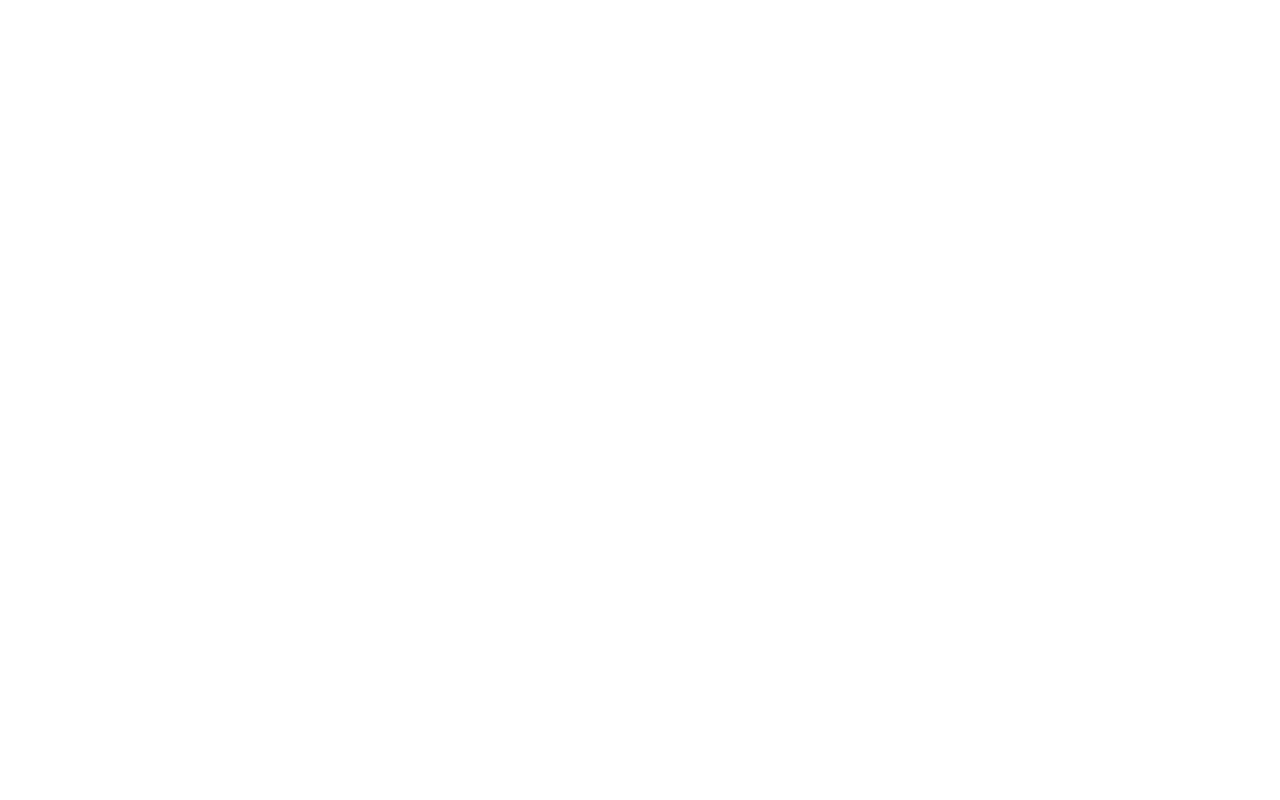
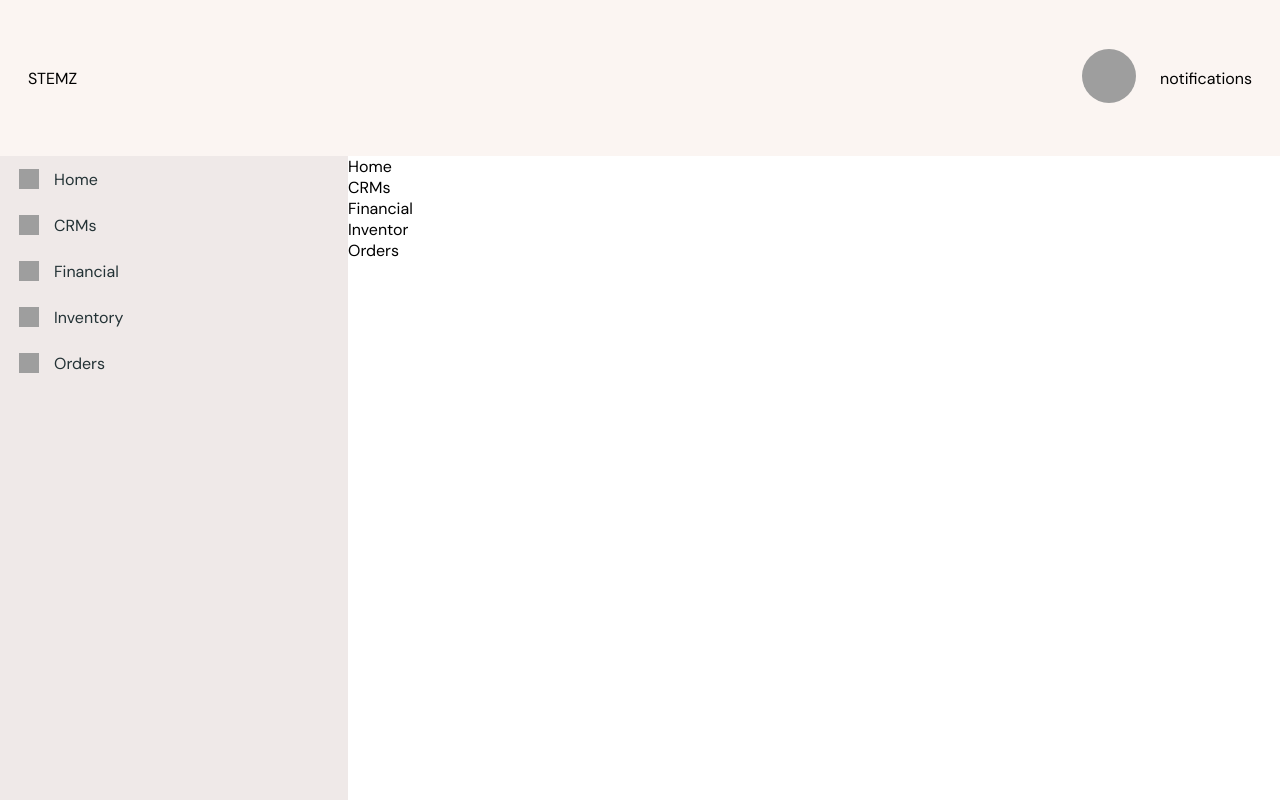
Before and after one commit to onlinetrainingconcepts/stemz-admin-dashboard, a website built with Vite: page index.html in a window 1280 px wide. Shown: the top 800 px of the page. Built offline with nearby package versions, Linux system fonts and the light colour scheme; grey boxes are pictures that could not be loaded.

Commit message:
feat: add initial markup and styles

```diff
--- a/index.html
+++ b/index.html
@@ -8,7 +8,89 @@
 		<title>Stemz Admin Dashboard</title>
 	</head>
 	<body>
-		<div id="app"></div>
+		<div id="app">
+			<div class="container">
+				<div class="admin-dashboard">
+					<header class="admin-dashboard__header">
+						<span>STEMZ</span>
+						<div class="user-notifications">
+							<div class="profile-pic">
+								<img
+									src="https://static-00.iconduck.com/assets.00/image-x-generic-symbolic-icon-256x256-irvzk21b.png"
+									alt=""
+									class="admin-dashboard__user-img"
+								/>
+							</div>
+							<div class="notifications">notifications</div>
+						</div>
+					</header>
+
+					<div class="admin-dashboard__nav-content">
+						<nav class="admin-dashboard__nav">
+							<button class="dashboard__nav--button" data-for-tab="1">
+								<img
+									src="https://static-00.iconduck.com/assets.00/image-x-generic-symbolic-icon-256x256-irvzk21b.png"
+									height="20"
+									width="20"
+									alt=""
+									class="dashboard__nav--icon"
+								/>
+								<span class="dashboard__nav--button-text">Home</span>
+							</button>
+							<button class="dashboard__nav--button" data-for-tab="2">
+								<img
+									src="https://static-00.iconduck.com/assets.00/image-x-generic-symbolic-icon-256x256-irvzk21b.png"
+									height="20"
+									width="20"
+									alt=""
+									class="dashboard__nav--icon"
+								/>
+								<span class="dashboard__nav--button-text">CRMs</span>
+								<button class="dashboard__nav--button" data-for-tab="3">
+									<img
+										src="https://static-00.iconduck.com/assets.00/image-x-generic-symbolic-icon-256x256-irvzk21b.png"
+										height="20"
+										width="20"
+										alt=""
+										class="dashboard__nav--icon"
+									/>
+									<span class="dashboard__nav--button-text">Financial</span>
+								</button>
+								<button class="dashboard__nav--button" data-for-tab="4">
+									<img
+										src="https://static-00.iconduck.com/assets.00/image-x-generic-symbolic-icon-256x256-irvzk21b.png"
+										height="20"
+										width="20"
+										alt=""
+										class="dashboard__nav--icon"
+									/>
+									<span class="dashboard__nav--button-text">Inventory</span>
+								</button>
+								<button class="dashboard__nav--button" data-for-tab="5">
+									<img
+										src="https://static-00.iconduck.com/assets.00/image-x-generic-symbolic-icon-256x256-irvzk21b.png"
+										height="20"
+										width="20"
+										alt=""
+										class="dashboard__nav--icon"
+									/>
+									<span class="dashboard__nav--button-text">Orders</span>
+								</button>
+							</button>
+						</nav>
+						<main class="admin-dashboard__content">
+							<div id="home" class="tabcontent" data-tab="1">Home</div>
+							<div id="crms" class="tabcontent" data-tab="2">CRMs</div>
+							<div id="financial" class="tabcontent" data-tab="3">
+								Financial
+							</div>
+							<div id="inventory" class="tabcontent" data-tab="4">Inventor</div>
+							<div id="orders" class="tabcontent" data-tab="5">Orders</div>
+						</main>
+					</div>
+				</div>
+			</div>
+		</div>
 		<script type="module" src="/main.js"></script>
 	</body>
 </html>
--- a/style.css
+++ b/style.css
@@ -0,0 +1,95 @@
+@import url('https://fonts.googleapis.com/css2?family=DM+Sans:opsz,wght@9..40,300;9..40,400;9..40,500;9..40,600;9..40,700&display=swap');
+
+body {
+	margin: 0;
+	padding: 0;
+	font-family: 'DM Sans', sans-serif;
+}
+
+.admin-dashboard {
+	height: 100vh;
+}
+
+.admin-dashboard__header {
+	display: flex;
+	height: 100px;
+	padding: 28px;
+	justify-content: space-between;
+	align-items: center;
+	flex-shrink: 0;
+	background: #fbf5f2;
+}
+
+.user-notifications {
+	display: flex;
+	align-items: center;
+	gap: 24px;
+}
+
+.admin-dashboard__user-img {
+	height: 54px;
+	width: 54px;
+	border-radius: 50%;
+	object-fit: cover;
+}
+
+.admin-dashboard__nav-content {
+	display: flex;
+	height: 100%;
+}
+
+.admin-dashboard__nav {
+	display: flex;
+	flex-direction: column;
+	height: 100%;
+	width: 348px;
+	background: #efe9e8;
+}
+
+/* || dashboard panel */
+
+.dashboard__nav--button {
+	background-color: #efe9e8;
+	color: #233235;
+	height: 46px;
+	border: none;
+	display: flex;
+	gap: 15px;
+	align-items: center;
+	padding-left: 19px;
+	cursor: pointer;
+	position: relative;
+	font-family: 'DM Sans', sans-serif;
+	font-size: 16px;
+	font-weight: 400;
+}
+
+.dashboard__nav--button:focus {
+	outline: none;
+}
+
+.dashboard__nav--button:focus-visible {
+	outline: 2px solid #007d7a;
+	z-index: 100;
+}
+
+/* hover button styles */
+.dashboard__nav--button:hover:not(.active),
+.dashboard__nav--button:focus:not(.active) {
+	color: #233235;
+	background-color: rgba(251, 245, 242, 1);
+}
+
+.dashboard__nav--button.active:hover {
+	color: #233235;
+}
+
+/* applies left border to nav button on hover */
+.dashboard__nav--button:hover:not(.active):after {
+	content: '';
+	width: 6px;
+	height: 100%;
+	background-color: #f1d7cc;
+	position: absolute;
+	left: 0;
+}
```
